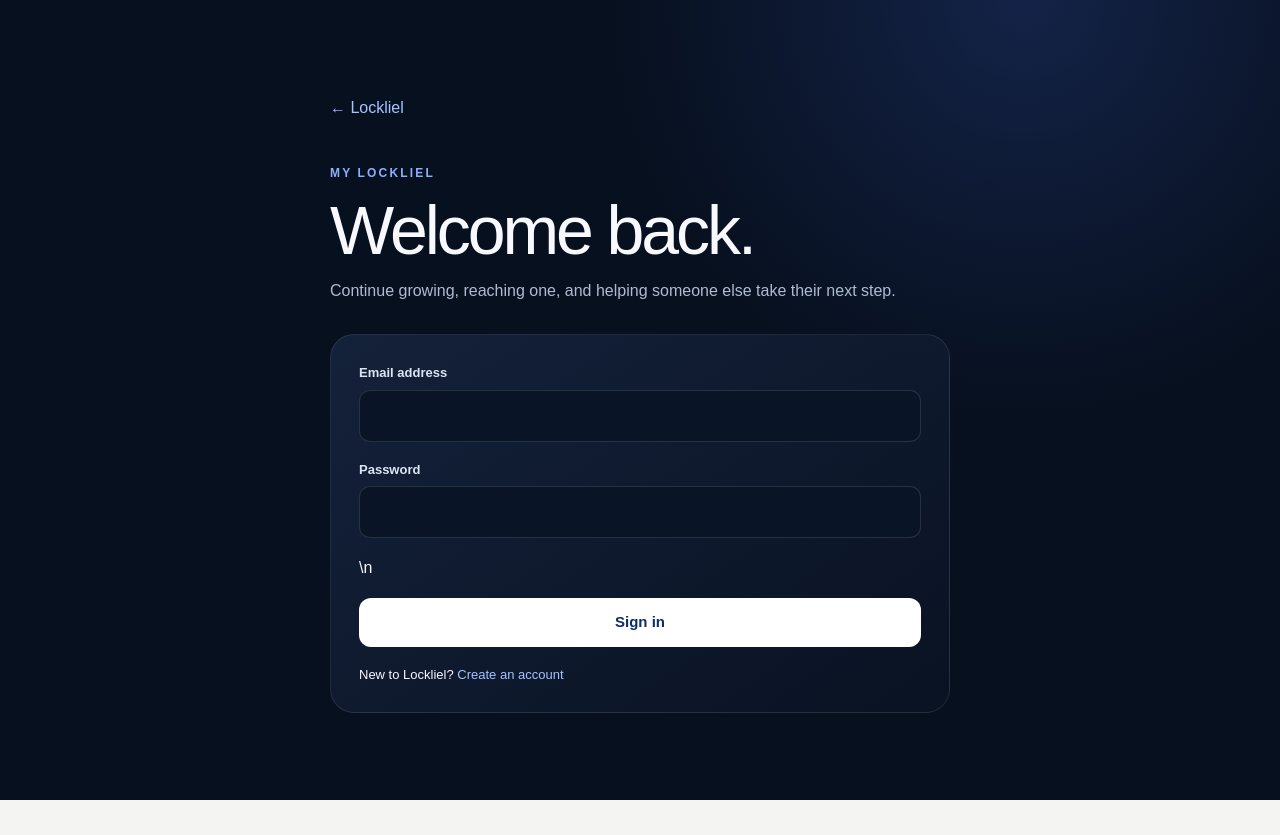
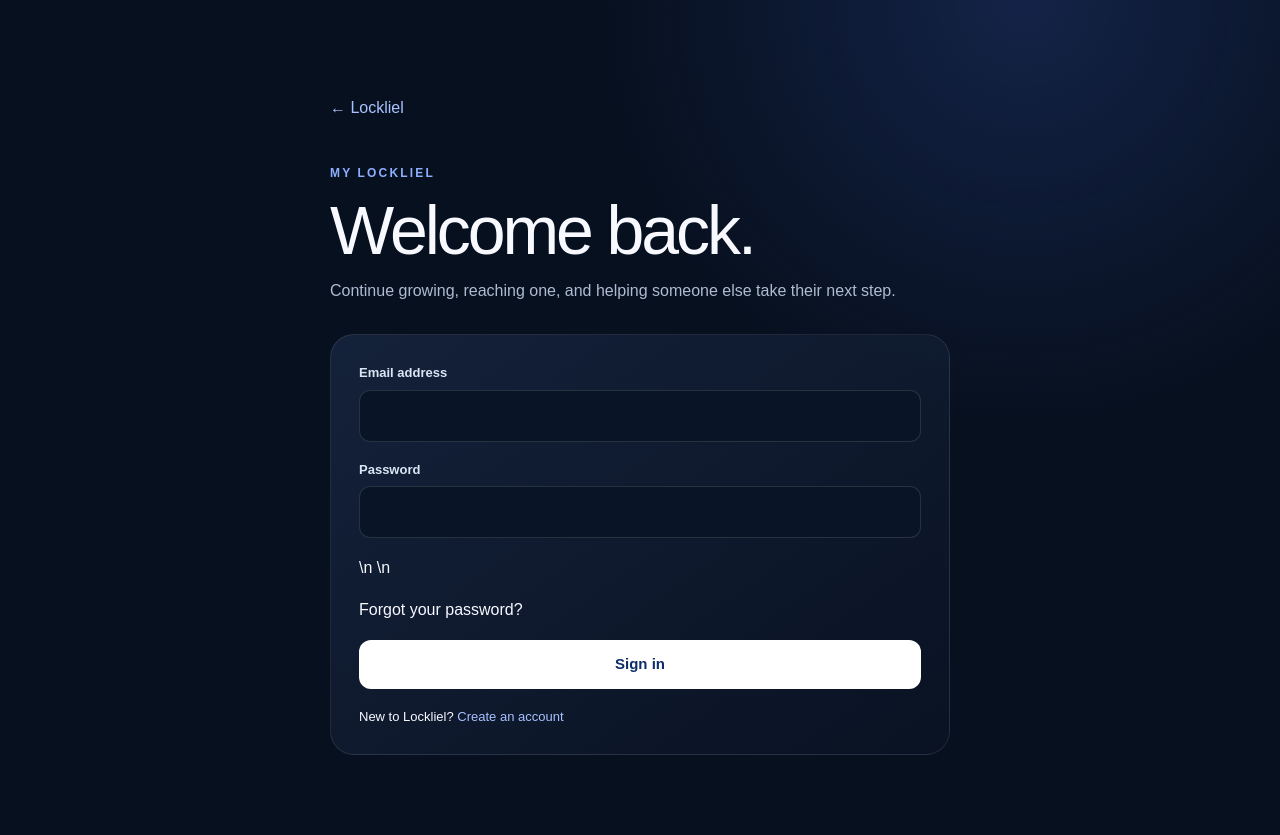
Before and after one commit to eaglevisiondigital/Lockliel, a Next.js app: page /my-lockliel/sign-in in a window 1280 px wide. Before the commit the page ends 800 px from the top, so only its background shows below. Built offline with nearby package versions, Linux system fonts and the light colour scheme.

Commit message:
Add account recovery link to My Lockliel sign in

```diff
--- a/app/my-lockliel/auth-form.tsx
+++ b/app/my-lockliel/auth-form.tsx
@@ -26,7 +26,7 @@ export default function LocklielAuthForm({ mode }: { mode: "login" | "signup" })
     {mode==="signup"&&<div className="ml-auth-row"><label>First name<input name="firstName" autoComplete="given-name" required/></label><label>Last name<input name="lastName" autoComplete="family-name" required/></label></div>}
     <label>Email address<input name="email" type="email" autoComplete="email" required/></label>
     <label>Password<input name="password" type="password" autoComplete={mode==="login"?"current-password":"new-password"} minLength={8} required/></label>
-    {referralCode&&mode==="signup"&&<p className="ml-referral-note">You arrived through a personal Lockliel invitation. We’ll preserve that connection when your account is created.</p>}\n    {mode==="signup"&&<p className="ml-privacy-note">If you joined through a personal invitation, your inviter may see that you joined and can message you inside My Lockliel. We do not give them your email address or phone number.</p>}
+    {referralCode&&mode==="signup"&&<p className="ml-referral-note">You arrived through a personal Lockliel invitation. We’ll preserve that connection when your account is created.</p>}\n    {mode==="signup"&&<p className="ml-privacy-note">If you joined through a personal invitation, your inviter may see that you joined and can message you inside My Lockliel. We do not give them your email address or phone number.</p>}\n    {mode==="login"&&<p className="ml-auth-help"><Link href="/my-lockliel/forgot-password">Forgot your password?</Link></p>}
     {message&&<p className={status==="error"?"ml-auth-message error":"ml-auth-message"}>{message}</p>}
     {status!=="confirmation"&&<button className="ml-action" disabled={status==="loading"}>{status==="loading"?"Please wait…":mode==="login"?"Sign in":"Create my account"}</button>}
     <p className="ml-auth-switch">{mode==="login"?<>New to Lockliel? <Link href="/my-lockliel/sign-up">Create an account</Link></>:<>Already have an account? <Link href="/my-lockliel/sign-in">Sign in</Link></>}</p>
```
